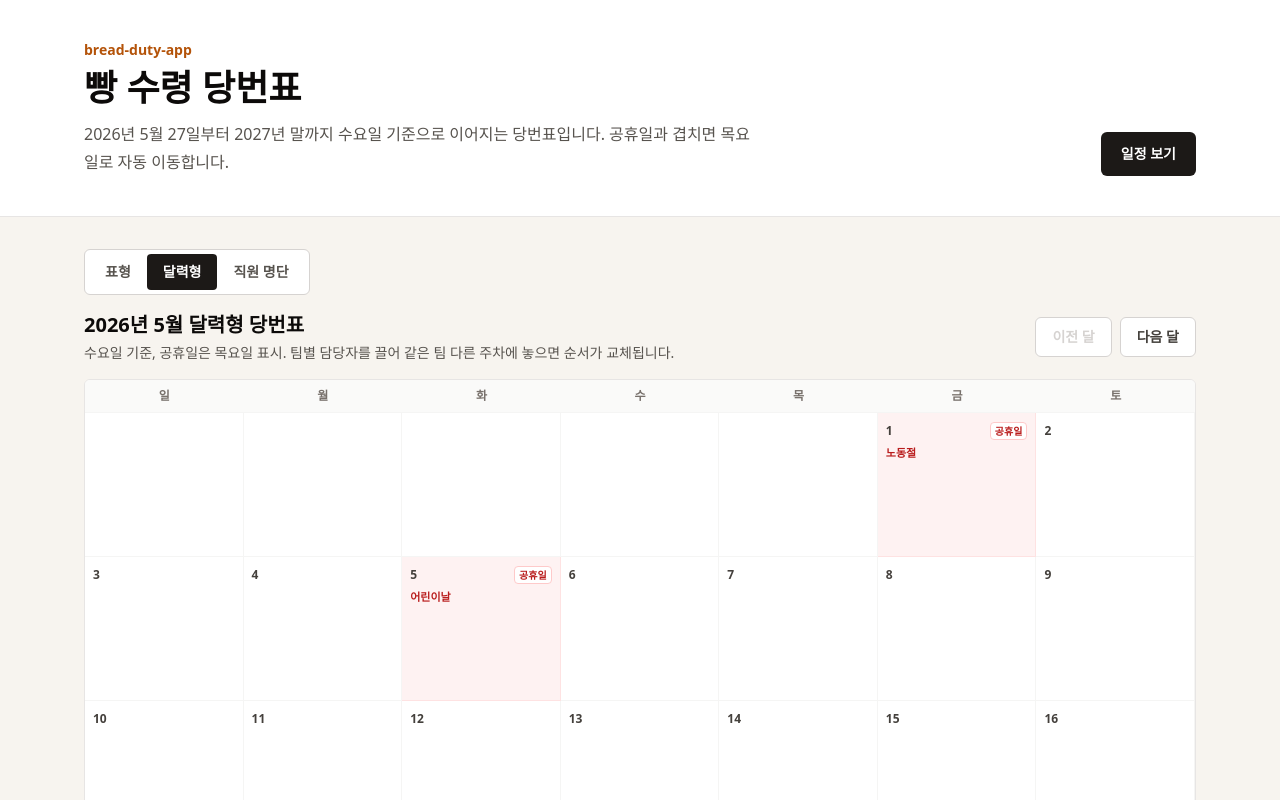
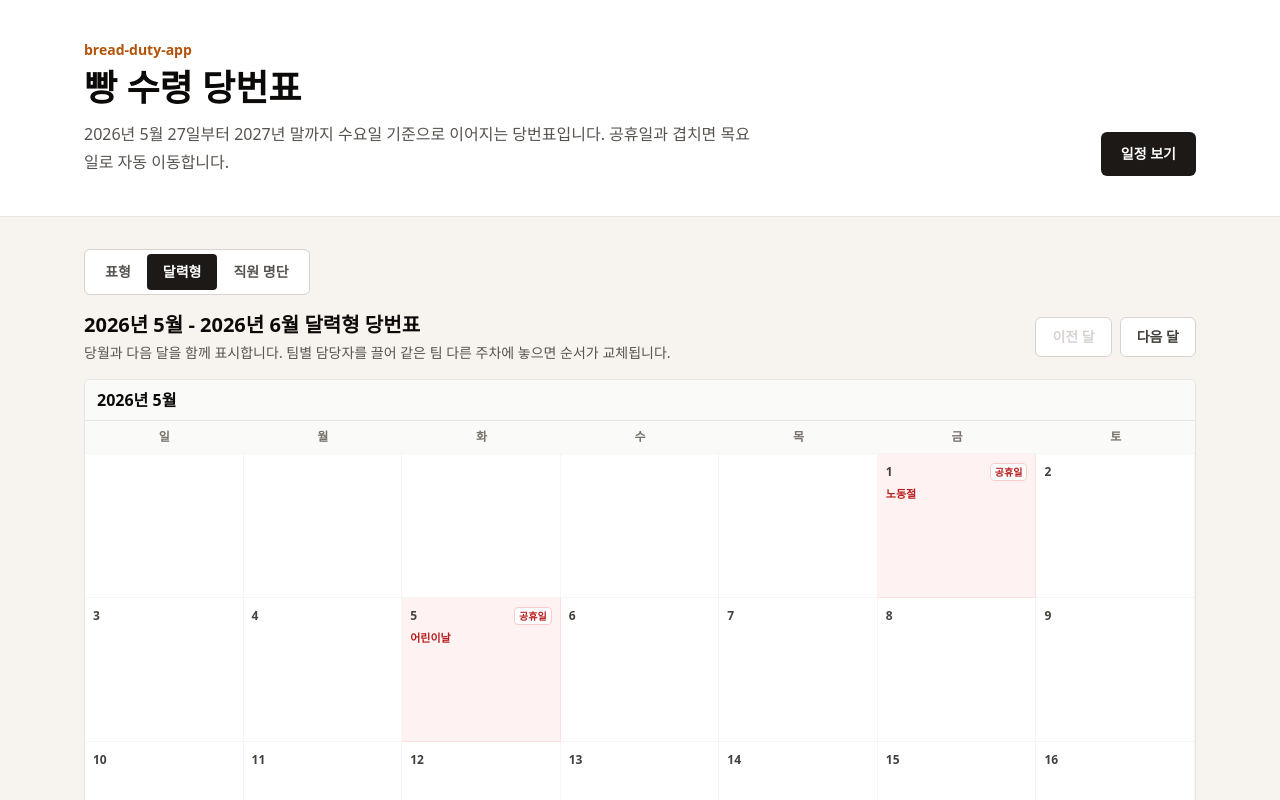
Before and after one commit to kittycong/bread-duty-app, a Next.js app: page / in a window 1280 px wide. Both pictures are taken after a click on the button "달력형". Shown: the top 800 px of the page. Built offline with nearby package versions, Linux system fonts and the light colour scheme; no server answers; the database is empty.

Commit message:
feat: show current and next month calendar

```diff
--- a/components/DutyCalendar.tsx
+++ b/components/DutyCalendar.tsx
@@ -138,7 +138,8 @@ export default function DutyCalendar({ assignments, onAssignmentMembersChange }:
       });
   }, [assignments]);
   const currentMonth = months[monthIndex] ?? { year: 2026, month: 5 };
-  const cells = getMonthCells(currentMonth.year, currentMonth.month);
+  const nextMonth = months[monthIndex + 1];
+  const visibleMonths = nextMonth ? [currentMonth, nextMonth] : [currentMonth];
   const latestSelectedAssignment = selectedAssignment
     ? assignments.find((assignment) => assignment.date === selectedAssignment.date) ?? selectedAssignment
     : null;
@@ -191,10 +192,12 @@ export default function DutyCalendar({ assignments, onAssignmentMembersChange }:
       <div className="flex flex-col gap-3 sm:flex-row sm:items-center sm:justify-between">
         <div>
           <h2 id="calendar-month" className="text-xl font-bold text-stone-950">
-            {currentMonth.year}년 {currentMonth.month}월 달력형 당번표
+            {nextMonth
+              ? `${currentMonth.year}년 ${currentMonth.month}월 - ${nextMonth.year}년 ${nextMonth.month}월 달력형 당번표`
+              : `${currentMonth.year}년 ${currentMonth.month}월 달력형 당번표`}
           </h2>
           <p className="mt-1 text-sm text-stone-600">
-            수요일 기준, 공휴일은 목요일 표시. 팀별 담당자를 끌어 같은 팀 다른 주차에 놓으면 순서가 교체됩니다.
+            당월과 다음 달을 함께 표시합니다. 팀별 담당자를 끌어 같은 팀 다른 주차에 놓으면 순서가 교체됩니다.
           </p>
         </div>
         <div className="flex items-center gap-2">
@@ -217,8 +220,18 @@ export default function DutyCalendar({ assignments, onAssignmentMembersChange }:
         </div>
       </div>
 
-      <div className="overflow-x-auto rounded-md border border-stone-200 bg-white">
+      <div className="space-y-5">
+        {visibleMonths.map((visibleMonth) => {
+          const cells = getMonthCells(visibleMonth.year, visibleMonth.month);
+
+          return (
+            <div key={`${visibleMonth.year}-${visibleMonth.month}`} className="overflow-x-auto rounded-md border border-stone-200 bg-white">
               <article className="min-w-[760px]">
+                <div className="border-b border-stone-200 bg-stone-50 px-3 py-2">
+                  <h3 className="text-base font-bold text-stone-950">
+                    {visibleMonth.year}년 {visibleMonth.month}월
+                  </h3>
+                </div>
                 <div className="grid grid-cols-7 border-b border-stone-100 bg-stone-50 text-center text-xs font-semibold text-stone-500">
                   {weekHeaders.map((header) => (
                     <div key={header} className="py-2">
@@ -231,7 +244,7 @@ export default function DutyCalendar({ assignments, onAssignmentMembersChange }:
                     const dateKey =
                       day === null
                         ? ""
-                  : `${currentMonth.year}-${String(currentMonth.month).padStart(2, "0")}-${String(day).padStart(2, "0")}`;
+                        : `${visibleMonth.year}-${String(visibleMonth.month).padStart(2, "0")}-${String(day).padStart(2, "0")}`;
                     const assignment = assignmentMap.get(dateKey);
                     const holidayName = dateKey ? getPublicHoliday(dateKey) : undefined;
                     const isToday = dateKey === todayKey;
@@ -239,7 +252,7 @@ export default function DutyCalendar({ assignments, onAssignmentMembersChange }:
 
                     return (
                       <div
-                  key={`${currentMonth.year}-${currentMonth.month}-${cellIndex}`}
+                        key={`${visibleMonth.year}-${visibleMonth.month}-${cellIndex}`}
                         className={
                           [
                             "min-h-36 border-b border-r p-2 text-xs",
@@ -353,6 +366,9 @@ export default function DutyCalendar({ assignments, onAssignmentMembersChange }:
                 </div>
               </article>
             </div>
+          );
+        })}
+      </div>
 
       {latestSelectedAssignment ? (
         <div className="fixed inset-0 z-50 flex items-end bg-stone-950/50 p-3 sm:items-center sm:justify-center">
```
Lines whose indentation alone changed are shown as unchanged.
